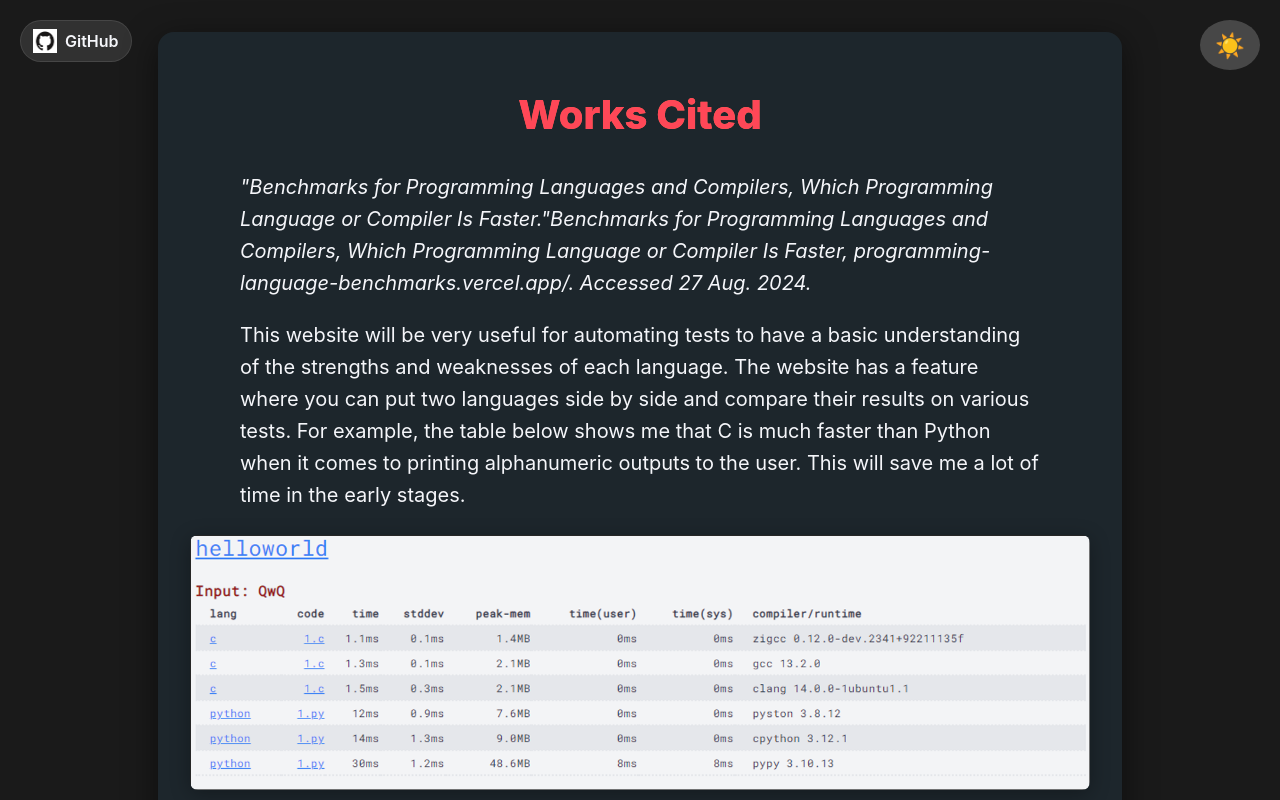
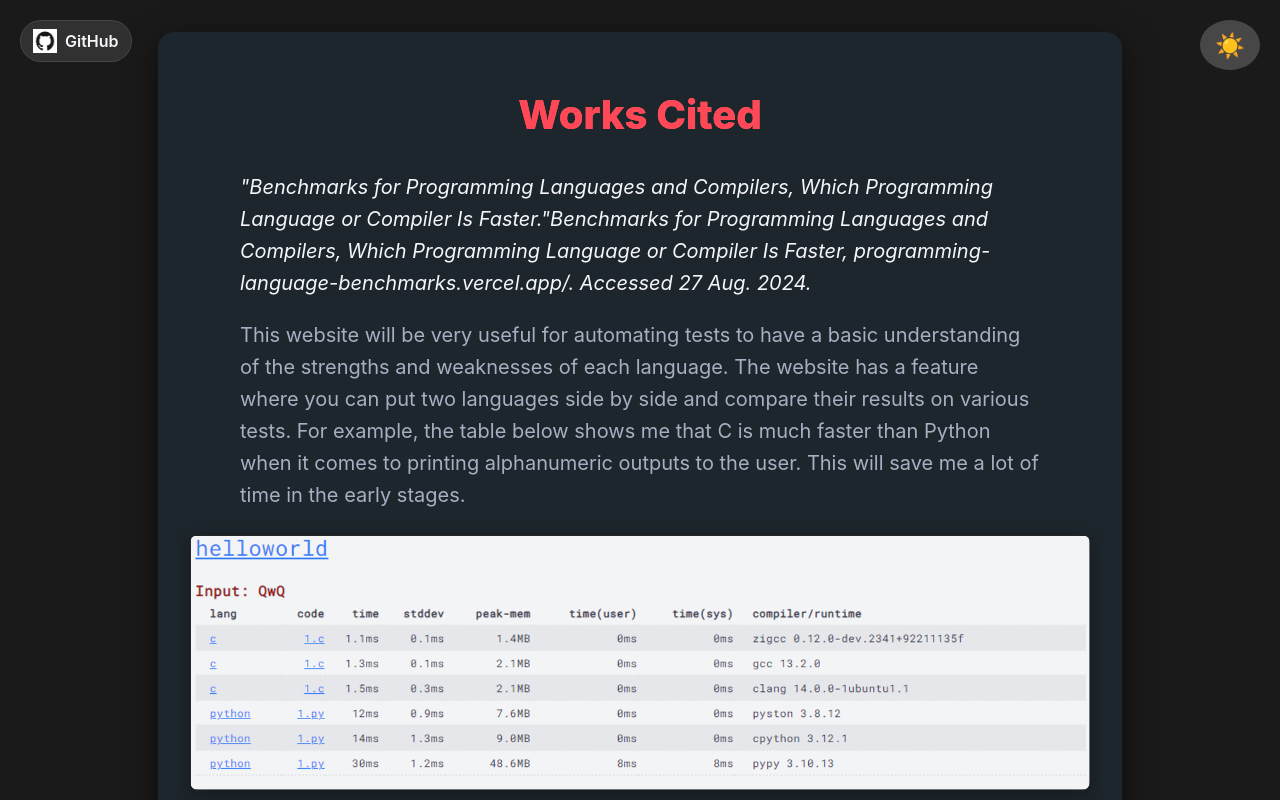
Before and after one commit to NikolasPosavec/Capstone, a React (Create React App) app in the folder capstone_website/: page /workscited in a window 1280 px wide. Shown: the top 800 px of the page. Built offline with nearby package versions, Linux system fonts and the light colour scheme.

Commit message:
fixed light mode

```diff
--- a/capstone_website/src/App.css
+++ b/capstone_website/src/App.css
@@ -19,6 +19,7 @@ body.dark-mode {
   --darker: #1a1a1a;
   --light: #f5f6fa;
   --gray: #7f8fa6;
+  --light-gray: #a5b1c2;
   --code-bg: #282c34;
   --success: #2ecc71;
   --warning: #f39c12;
@@ -34,6 +35,7 @@ body.light-mode {
   --darker: #e9ecef;
   --light: #212529;
   --gray: #6c757d;
+  --light-gray: #495057;
   --code-bg: #f8f9fa;
   --success: #28a745;
   --warning: #ffc107;
--- a/capstone_website/src/pages/WorksCited.css
+++ b/capstone_website/src/pages/WorksCited.css
@@ -7,6 +7,11 @@
     box-shadow: 0 8px 32px rgba(0, 0, 0, 0.5);
     color: var(--light);
     line-height: 1.6;
+  }
+
+  body.light-mode .works-cited-container {
+    background: rgba(255, 255, 255, 0.9);
+    box-shadow: 0 6px 24px rgba(0, 0, 0, 0.12);
   }
 
   .works-cited-container h1 {
@@ -30,6 +35,10 @@
   .citation-description {
     margin-bottom: 1rem;
     color: var(--light-gray);
+  }
+
+  body.light-mode .citation-entry {
+    border-bottom: 1px solid rgba(0, 0, 0, 0.12);
   }
 
   .citation-image {
```
